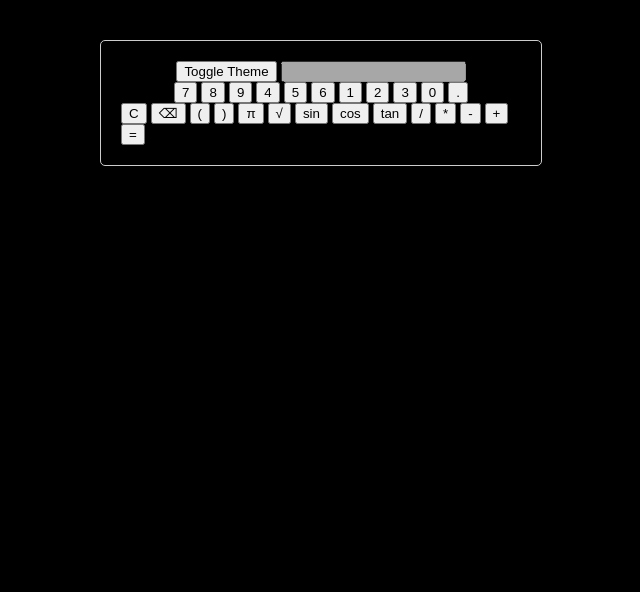
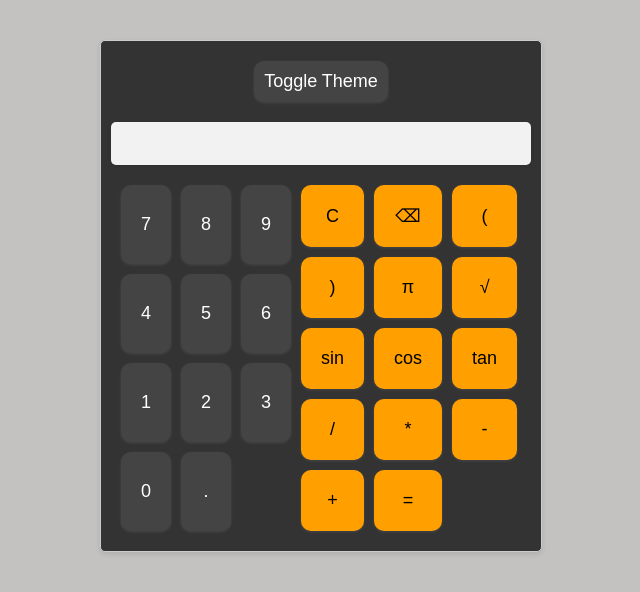
Before and after one commit to Manjeetrawat28/Scientific_cal, a plain HTML site: page index.html in a window 1280 px wide. Both pictures are taken after a click on the button "Toggle Theme". Shown: the whole page, without its empty margins (319-959 px from the left). Drawn offline with Linux system fonts and the light colour scheme.

Commit message:
new committed

```diff
--- a/index.html
+++ b/index.html
@@ -7,10 +7,12 @@
     <body class="main">
         <div class="calculator">
             <div class="theme-toggle">
-                <button onclick="toggleMode()">Toggle Theme</button>
-            <input type="text" id="input" disabled>
-            <span id="output"></span>
-        </div>
+                <button class="toggle-btn" type="button" onclick="toggleMode()">Toggle Theme</button>
+                </div>
+            <div class="display">
+                <input type="text" id="input" disabled>
+                <span id="output"></span>
+            </div>
         <div class="keypad">
             <div class="numbers">
                 <button onclick="appendValue('7')">7</button>
@@ -25,8 +27,7 @@
                 <button onclick="appendValue('0')">0</button>
                 <button onclick="appendValue('.')">.</button>
             </div>
-        </div>
-        <div class="operations">
+            <div class="operations">
                 <button class="operator-btn" onclick="clearDisplay()">C</button>
                 <button class="operator-btn" onclick="deleteCharacter()">&#9003;</button>
                 <button class="operator-btn" onclick="appendValue('(')">(</button>
@@ -41,7 +42,9 @@
                 <button class="operator-btn" onclick="appendValue('-')">-</button>
                 <button class="operator-btn" onclick="appendValue('+')">+</button>
                 <button class="operator-btn" onclick="calculate()">=</button>
+            </div>
         </div>
+
         <script src="script.js"></script>
     </body>
 </html>
--- a/script.js
+++ b/script.js
@@ -0,0 +1,39 @@
+let darkMode = false;
+
+function appendValue(value) {
+    document.getElementById('input').value += value;
+}
+
+function clearDisplay() {
+    document.getElementById('input').value = '';
+}
+
+function deleteCharacter() {
+    let input = document.getElementById('input');
+    input.value = input.value.slice(0, -1);
+}
+
+function calculate() {
+    let input = document.getElementById('input').value;
+    let output = document.getElementById('output');
+
+    try {
+        let result = eval(input);
+        document.getElementById('input').value = result;
+        output.innerText = '';
+    } catch (error) {
+        output.innerText = 'Invalid input';
+    }
+}
+
+function toggleMode() {
+    let calculator = document.querySelector('.calculator');
+
+    darkMode = !darkMode;
+
+    if (darkMode) {
+        calculator.classList.add('dark-mode');
+    } else {
+        calculator.classList.remove('dark-mode');
+    }
+}
--- a/styles.css
+++ b/styles.css
@@ -1,6 +1,6 @@
 .main {
-    background-color: black;
-    color:aqua;
+    background-color: rgb(196, 193, 193);
+    color: white;
 }
 .calculator {
     max-width: 400px;
@@ -14,8 +14,101 @@
     display: flex;
     flex-direction: column;
     align-items: center;
+
+}
+.toggle-theme {
+    width: 100px;
+    display: flex;
+    justify-content: flex-end;
+    margin-bottom: 10px;
+}
+.toggle-btn {
+    width: 100%;
+    padding: 10px;
+    font-size: 18px;
+    border: none;
+    border-radius: 10px;
+    background-color: #e0e0e0;
+    box-shadow: 0 1px 3px rgba(0, 0, 0, 0.1);
+    cursor: pointer;
+    transition: background-color 0.3s ease;
 }
 .display {
     margin-bottom: 20px;
+    margin-right: 20px;
+    margin-top: 20px;
     width: 100%;
 }
+#input {
+    width: 100%;
+    padding: 10px;
+    font-size: 20px;
+    text-align: right;
+    border: none;
+    background-color: #f2f2f2;
+    border-radius: 5px;
+    box-shadow: 0 1px 3px rgba(0, 0, 0, 0.1);
+}
+#output {
+    font-size: 16px;
+    color: #999;
+    float: right;
+    margin-top: -20px;
+}
+.keypad {
+    display: grid;
+    grid-template-columns: repeat(4, 1fr);
+    gap: 10px;
+    width: 100%;
+}
+.numbers,
+.operations {
+    display: grid;
+    grid-template-columns: repeat(3, 1fr);
+    gap: 10px;
+}
+button {
+    width: 100%;
+    padding: 20px;
+    font-size: 18px;
+    border: none;
+    border-radius: 10px;
+    background-color: #e0e0e0;
+    box-shadow: 0 1px 3px rgba(0, 0, 0, 0.1);
+    cursor: pointer;
+    transition: background-color 0.3s ease;
+}
+button:hover {
+    background-color: #514f4f;
+}
+.operator-btn {
+    background-color: #fea81d;
+    color: #fff;
+}
+.operator-btn:hover {
+    background-color: #faecc3;
+}
+.dark-mode {
+    --bg-color: #333;
+    --text-color: #fff;
+}
+
+.dark-mode button {
+    background-color: #444;
+    color: #fff;
+    box-shadow: 0 1px 3px rgba(255, 255, 255, 0.1);
+}
+
+.dark-mode button:hover {
+    background-color: #555;
+}
+
+.dark-mode .operator-btn {
+    background-color: #ff9f00;
+    color: #000;
+}
+
+.dark-mode .operator-btn:hover {
+    background-color: #ffbf00;
+    color: #000;
+}
```
